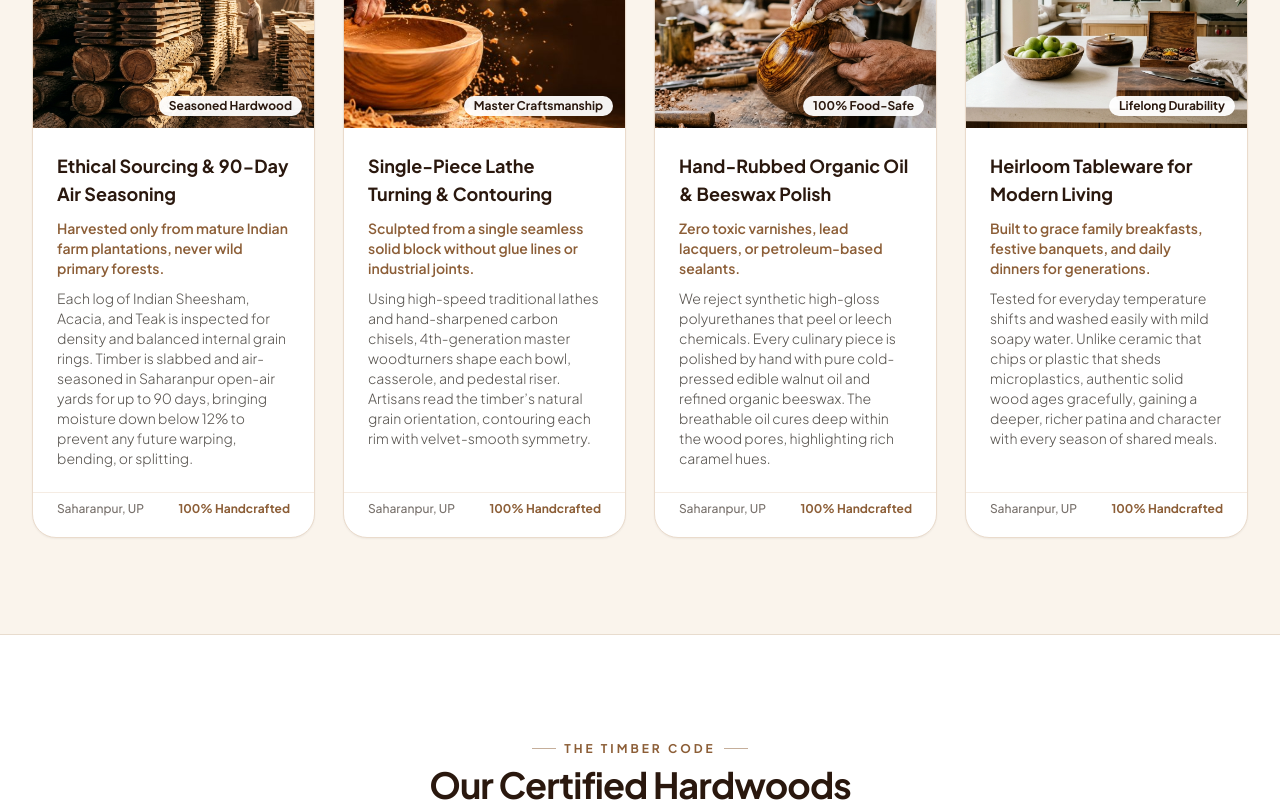
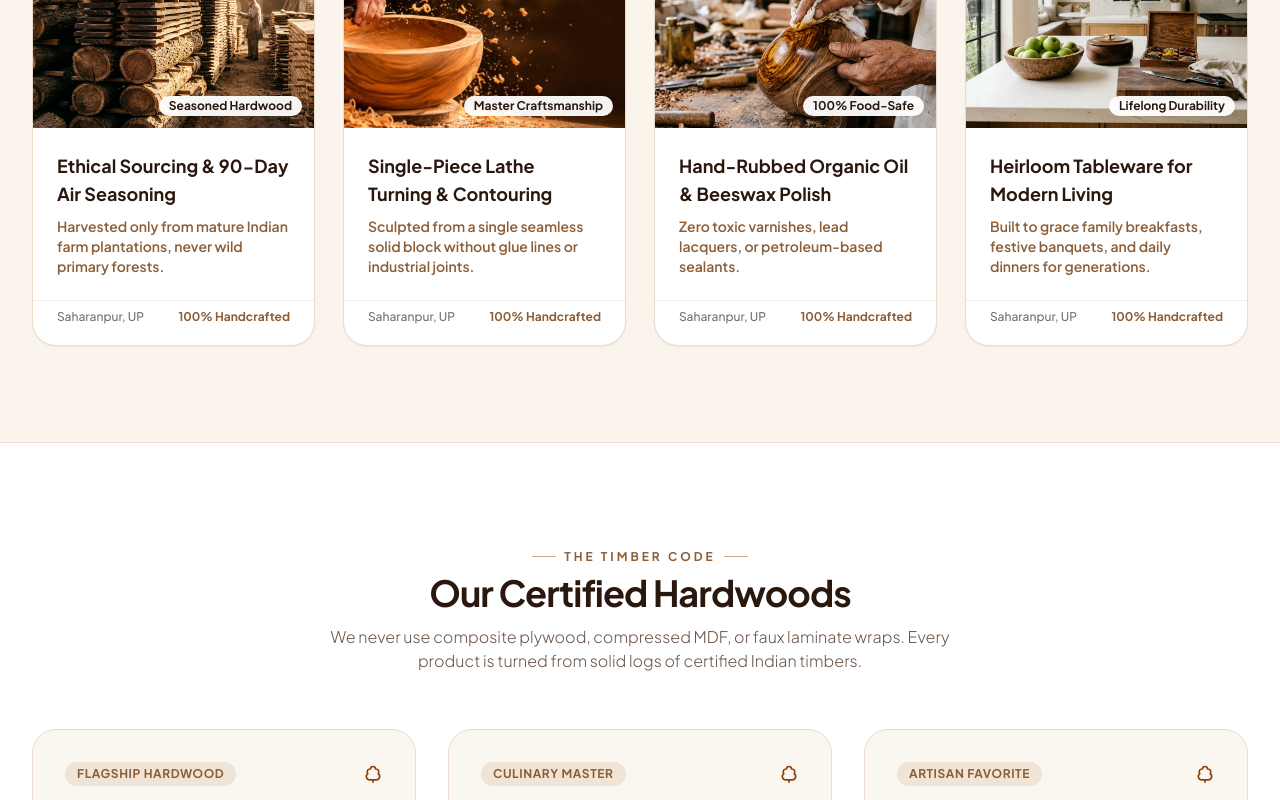
Before and after one commit to mynexasolutions-spec/woodmendesign, a Next.js app: page /about in a window 1280 px wide. Shown: the part 1800-2600 px from the top of the page. Built offline with nearby package versions, Linux system fonts and the light colour scheme.

Commit message:
style(about): remove detailed process description paragraphs from artisan journey cards

```diff
--- a/app/about/page.tsx
+++ b/app/about/page.tsx
@@ -297,15 +297,12 @@ export default function AboutPage() {
                   </div>
 
                   {/* Card Content */}
-                  <div className="p-5 sm:p-6 space-y-2.5">
+                  <div className="p-5 sm:p-6 space-y-2">
                     <h3 className="font-serif-display text-base sm:text-lg font-bold text-[#2A180E] leading-snug">
                       {item.title}
                     </h3>
                     <p className="text-xs sm:text-sm font-semibold text-[#8C5E37]">
                       {item.subtitle}
-                    </p>
-                    <p className="text-xs sm:text-sm text-stone-600 leading-relaxed font-light">
-                      {item.desc}
                     </p>
                   </div>
                 </div>
```
